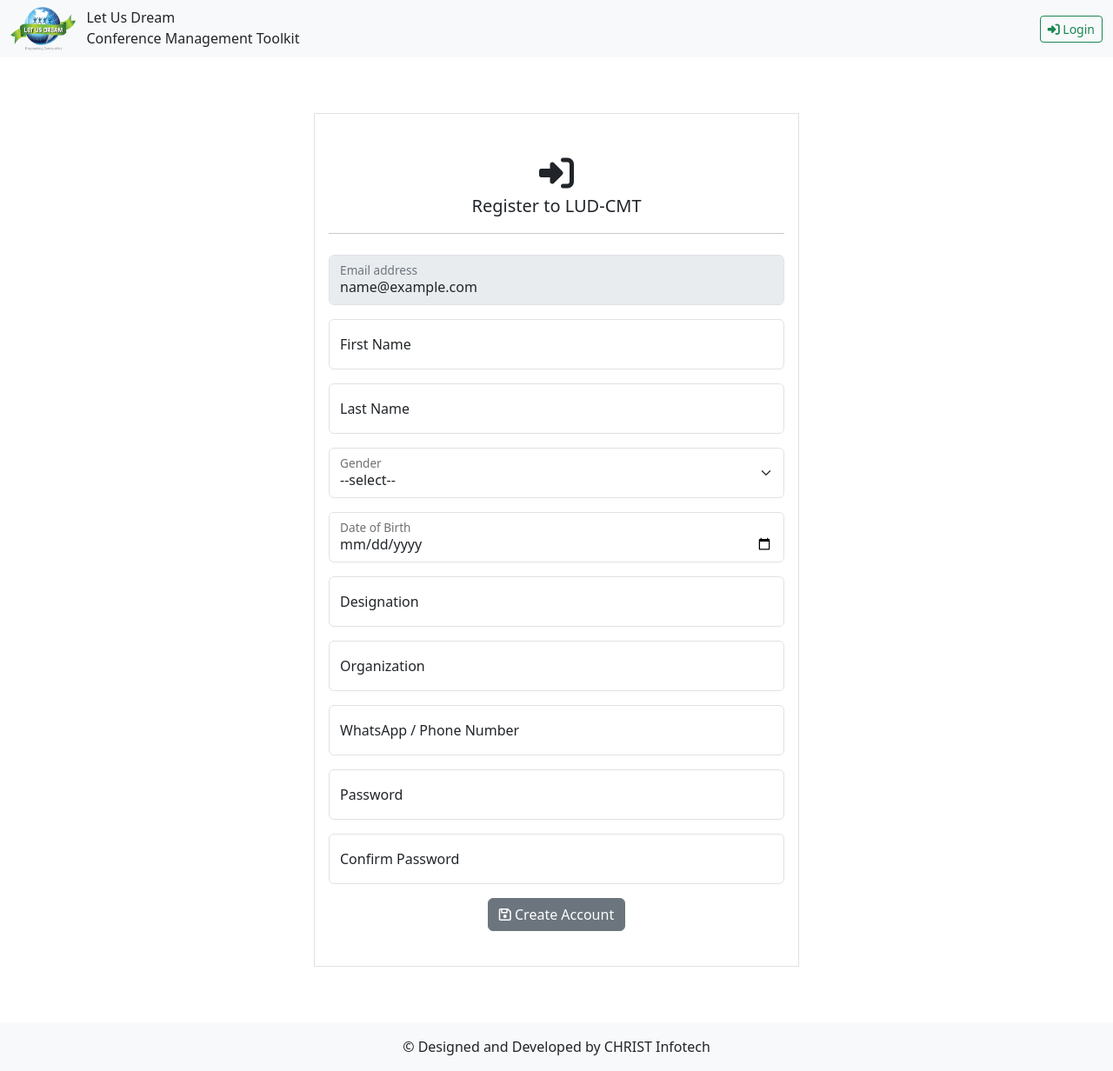
After one commit to CHRISTInfotech/ludconf, a Django app: page /create_account/name@example.com in a window 1280 px wide. The commit adds this page. Shown: the whole page at 87% size. Run offline with Django 5.2, Linux system fonts and the light colour scheme; tables that the repository leaves empty hold one stand-in row (values such as "Sample post").

Commit message:
adding the updates

```diff
--- a/conference/urls.py
+++ b/conference/urls.py
@@ -1,14 +1,20 @@
 from django.urls import path
 
 from conference.views import home, ludlogin, dashboard, adminconferencecreate, ludlogout, adminlistactiveconference, \
-    adminlistcompletedconference
+    adminlistcompletedconference, ludregister, ludregister_step_2, ludregister_step_3, registeredconference, participateconference, participatedconference
 
 urlpatterns = [
     path('', home, name='home'),
     path('login', ludlogin, name='ludlogin'),
     path('logout', ludlogout, name='ludlogout'),
     path('dashboard', dashboard, name='dashboard'),
+    path('ludregister', ludregister, name='ludregister'),
+    path('confirm_otp/<str:email>', ludregister_step_2, name='ludregister_step_2'),
+    path('create_account/<str:email>', ludregister_step_3, name='ludregister_step_3'),
     path('admin_conference_create', adminconferencecreate, name='admin_conference_create'),
     path('admin_list_active_conference', adminlistactiveconference, name='admin_list_active_conference'),
     path('admin_list_completed', adminlistcompletedconference, name='admin_list_completed'),
+    path('registred_conference', registeredconference, name='registred_conference'),
+    path('participated_conference', participatedconference, name='participated_conference'),
+
 ]
--- a/conference/views.py
+++ b/conference/views.py
@@ -1,8 +1,11 @@
 from django.contrib import messages
 from django.contrib.auth import login, logout, authenticate
+from django.contrib.auth.models import User
 from django.shortcuts import render, redirect
 
-from conference.models import Conference
+from conference.functions import generate_otp
+from conference.mails import send_otp_email
+from conference.models import Conference, OTPRequest, UserDetails
 
 
 # Create your views here.
@@ -11,6 +14,8 @@ def home(request):
 
 
 def ludlogin(request):
+    if request.user.is_authenticated:
+        return redirect('dashboard')
     if request.method.lower() == 'post':
         username = request.POST.get('email')
         password = request.POST.get('password')
@@ -32,15 +37,81 @@ def ludlogout(request):
     return redirect('home')
 
 
+def ludregister(request):
+    if request.method.lower() == 'post':
+        email = request.POST.get('email')
+        otp = generate_otp()
+        ret = send_otp_email(email, otp)
+        if ret:
+            messages.success(request, 'Your OTP has been sent to you')
+            if OTPRequest.objects.filter(email=email).exists():
+                new_otp = OTPRequest.objects.get(email=email)
+                new_otp.otp = otp
+                new_otp.save()
+            else:
+                newotp = OTPRequest.objects.create(email=email, otp=otp)
+                newotp.save()
+            return redirect('ludregister_step_2', email)
+        else:
+            messages.error(request, 'unable to process your request now,\
+                            please try after some time or contacting LUD Admin')
+            return redirect('ludregister')
+    return render(request, 'userauth/registration.html')
+
+
+def ludregister_step_2(request, email):
+    if OTPRequest.objects.filter(email=email).exists():
+        otpRequest = OTPRequest.objects.get(email=email)
+        if request.method == 'POST':
+            otp = request.POST.get('otp')
+            if otp == otpRequest.otp:
+                messages.success(request, 'Your OTP has been been validated, please create an account')
+                return redirect('ludregister_step_3', email)
+            else:
+                messages.error(request, 'Invalid OTP')
+                return redirect('ludregister_step_3', email)
+        return render(request, 'userauth/registration_step_2.html', context={'email': email, 'otpRequest': otpRequest})
+    else:
+        messages.error(request, 'OTP Request does not exist, please try again')
+        return redirect('ludregister')
+
+
+def ludregister_step_3(request, email):
+    if OTPRequest.objects.filter(email=email).exists():
+        if request.method == 'POST':
+            first_name = request.POST.get('firstname')
+            last_name = request.POST.get('lastname')
+            gender = request.POST.get('gender')
+            dob = request.POST.get('dob')
+            designation = request.POST.get('designation')
+            organization = request.POST.get('organization')
+            mobile = request.POST.get('mobile')
+            password = request.POST.get('password')
+            user = User.objects.create_user(email=email, password=password, first_name=first_name, last_name=last_name,
+                                            username=email)
+            user.save()
+            userdetails = UserDetails(user=user, gender=gender, dob=dob, designation=designation,
+                                      organization=organization, mobile=mobile)
+            userdetails.save()
+            messages.success(request, 'Your Account has been created')
+            return redirect('ludlogin')
+
+        return render(request, 'userauth/registration_step_3.html', context={'email': email})
+    else:
+        messages.error(request, 'OTP Request does not exist, please try again')
+        return redirect('ludregister')
+
+
 def dashboard(request):
     if request.user.is_authenticated and request.user.is_superuser:
         active_conferences = Conference.objects.filter(is_published=True).count()
         all_conferences = Conference.objects.all().count()
-        return render(request, 'siteadmin/dashboard.html',context={'active_conferences': active_conferences, 'all_conferences': all_conferences})
+        return render(request, 'siteadmin/dashboard.html',
+                      context={'active_conferences': active_conferences, 'all_conferences': all_conferences})
     if request.user.is_authenticated and request.user.is_staff:
         pass
     if request.user.is_authenticated:
-        pass
+        return render(request, 'participant/dashboard.html')
     else:
         messages.error(request, 'You are not logged in')
         return redirect('home')
@@ -77,15 +148,38 @@ def adminlistactiveconference(request):
         messages.error(request, 'You are not logged in')
         return redirect('home')
 
+
 def adminlistcompletedconference(request):
     if request.user.is_authenticated and request.user.is_superuser:
         conferences = Conference.objects.filter(is_published=False).order_by('-created_at')
-        return render(request,'siteadmin/listconferences.html',context={'conferences': conferences})
+        return render(request, 'siteadmin/listconferences.html', context={'conferences': conferences})
 
 
-def manageconference(request,conference_id):
+def manageconference(request, conference_id):
     if request.user.is_authenticated and request.user.is_superuser:
         conference = Conference.objects.get(pk=conference_id)
     else:
         messages.error(request, 'You are not logged in')
         return redirect('home')
+
+
+def participatedconference(request):
+    if request.user.is_authenticated:
+        conferences = Conference.objects.filter(is_published=False).order_by('-created_at')
+        return render(request, 'participant/listconferences.html', context={'conferences': conferences})
+    else:
+        messages.error(request, 'You are not logged in')
+        return redirect('home')
+
+def registeredconference(request):
+    if request.user.is_authenticated:
+        conferences = Conference.objects.filter(is_published=True).order_by('-created_at')
+        return render(request, 'participant/regconferences.html', context={'conferences': conferences})
+    else:
+        messages.error(request, 'You are not logged in')
+        return redirect('home')
+
+def participateconference(request, conference_id):
+    if request.user.is_authenticated:
+        conference = Conference.objects.get(pk=conference_id)
+        return redirect('')
--- a/requirements.txt
+++ b/requirements.txt
@@ -1,4 +1,5 @@
 asgiref==3.8.1
 Django==5.0.6
+pillow==10.4.0
 sqlparse==0.5.0
 typing_extensions==4.12.2
--- a/templates/conference/index.html
+++ b/templates/conference/index.html
@@ -19,7 +19,7 @@
                     <div class="col-md-9">
                         <div class="card-body">
                             <div class="float-end mb-3">
-                                <a class="btn btn-sm btn-warning">
+                                <a class="btn btn-sm btn-warning" href="{% url 'ludlogin' %}">
                                     <i class="fa-regular fa-circle-check"></i>
                                     Participate
                                 </a>
--- /dev/null
+++ b/templates/userauth/registration_step_3.html
@@ -0,0 +1,94 @@
+{% extends 'base.html' %}
+{% block content %}
+
+    <div class="d-flex justify-content-center py-5">
+        <form method="POST" class="col-sm-12 col-md-6 border p-3 py-4" onsubmit="return validateForm();">
+            {% csrf_token %}
+            <div class="text-center mb-4 fs-5 mt-4">
+                <i class="fa-solid fa-right-to-bracket fs-1 fw-bolder"></i>
+                <br/>
+                Register to LUD-CMT
+                <hr/>
+            </div>
+            <div class="form-floating mb-3">
+                <input type="email" class="form-control" id="email" name="email" value="{{ email }}" disabled required>
+                <label for="email">Email address</label>
+            </div>
+            <div class="form-floating mb-3">
+                <input type="text" class="form-control" id="firstname" name="firstname" placeholder="First Name"
+                       required>
+                <label for="firstname">First Name</label>
+            </div>
+            <div class="form-floating mb-3">
+                <input type="text" class="form-control" id="lastname" name="lastname" placeholder="Last Name" required>
+                <label for="lastname">Last Name</label>
+            </div>
+            <div class="form-floating mb-3">
+                <select class="form-select" id="gender" name="gender" aria-label="Gender" required>
+                    <option value="" selected>--select--</option>
+                    <option value="Male">Male</option>
+                    <option value="Female">Female</option>
+                    <option value="Others">Others</option>
+                </select>
+                <label for="gender">Gender</label>
+            </div>
+            <div class="form-floating mb-3">
+                <input type="date" class="form-control" id="dob" name="dob" placeholder="Date of Birth" required>
+                <label for="dob">Date of Birth</label>
+            </div>
+            <div class="form-floating mb-3">
+                <input type="text" class="form-control" id="designation" name="designation" placeholder="Designation"
+                       required>
+                <label for="designation">Designation</label>
+            </div>
+            <div class="form-floating mb-3">
+                <input type="text" class="form-control" id="organization" name="organization" placeholder="Organization"
+                       required>
+                <label for="organization">Organization</label>
+            </div>
+            <div class="form-floating mb-3">
+                <input type="text" class="form-control" id="mobile" name="mobile" placeholder="WhatsApp Number"
+                       required>
+                <label for="mobile">WhatsApp / Phone Number</label>
+            </div>
+            <div class="form-floating mb-3">
+                <input type="password" class="form-control" id="password" name="password" placeholder="Password"
+                       required>
+                <label for="password">Password</label>
+            </div>
+            <div class="form-floating mb-3">
+                <input type="password" class="form-control" id="confirm_password" name="confirm_password" placeholder="Password"
+                       required>
+                <label for="confirm_password">Confirm Password</label>
+            </div>
+            <div class="d-flex justify-content-center mb-3">
+                <button class="btn btn btn-secondary" type="submit">
+                    <i class="fa-regular fa-floppy-disk"></i>
+                    Create Account
+                </button>
+            </div>
+        </form>
+
+    </div>
+
+    <script>
+        function validateForm() {
+
+            const selectedGender = document.getElementById("gender").value;
+            if (selectedGender === "") {
+                alert("Please select your gender.");
+                return false;
+            }
+
+            const password = document.getElementById("password").value;
+            const confirm_password = document.getElementById("confirm_password").value;
+            if(password !== confirm_password){
+                alert("Password doesn't match.")
+                return false;
+            }
+
+            return true; // Validation passed
+        }
+    </script>
+
+{% endblock content %}
```
Also changed, not shown: conference/functions.py (added, +7 -0 lines), conference/mails.py (added, +20 -0 lines), conference/models.py (+43 -2 lines), ludconf/settings.py (+10 -6 lines), templates/partials/nav.html (+10 -1 lines), templates/participant/dashboard.html (added, +41 -0 lines), templates/participant/listconferences.html (added, +67 -0 lines), templates/participant/regconferences.html (added, +67 -0 lines), templates/userauth/login.html (+7 -4 lines), templates/userauth/registration.html (+30 -0 lines), templates/userauth/registration_step_2.html (added, +35 -0 lines).
